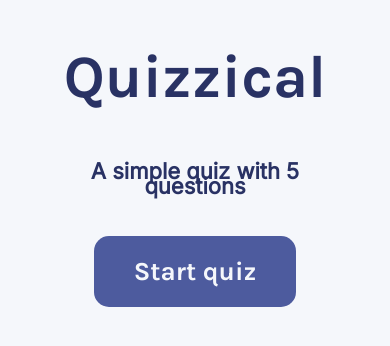
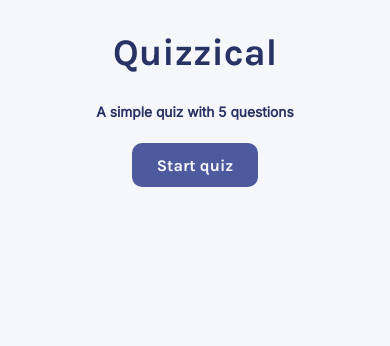
Before and after one commit to ultramarine64/quizzical, a React (Create React App) app: page / in a window 390 px wide. Shown: the top 346 px of the page. Built offline with nearby package versions, Linux system fonts and the light colour scheme; no server answers.

Commit message:
Добавить отзывчивость по ширине

```diff
--- a/src/style.css
+++ b/src/style.css
@@ -23,19 +23,19 @@ body {
 
 .quiz-title {
   font-weight: bold;
-  font-size: 60px;
-  line-height: 50px;
+  font-size: 3.75rem;
+  line-height: 3.125rem;
   color: #293264;
   text-align: center;
 }
 
 .quiz-button {
-  margin: 20px;
+  margin: 1.25rem;
   font: inherit;
   background: #4D5B9E;
-  padding: 14px 30px;
+  padding: 0.875rem 1.875rem;
   border: none;
-  border-radius: 15px;
+  border-radius: 1rem;
   font-weight: 500;
   text-align: center;
   color: #F5F7FB;
@@ -50,15 +50,15 @@ body {
 }
 
 .start-page .quiz-button {
-  padding: 20px 40px;
-  font-size: 26px;
+  padding: 1.25rem 2.5rem;
+  font-size: 1.625rem;
 }
 
 .quiz-description {
   font-family: Inter;
   font-weight: bold;
-  font-size: 22px;
-  line-height: 15px;
+  font-size: 1.375rem;
+  line-height: 1rem;
   text-align: center;
   color: #293264;
 }
@@ -69,33 +69,37 @@ body {
 }
 
 .quiz-question {
-  line-height: 30px;
+  line-height: 1.875rem;
   color: #293264;
 }
 
 .quiz-answers {
-  margin-top: 30px;
+  margin-top: 1.875rem;
   padding: 0;
   list-style-type: none;
   display: flex;
-  gap: 12px;
+  align-items: center;
+  flex-wrap: wrap;
+  gap: 0.75rem;
 }
 
 .quiz-answer {
   background: none;
   cursor: pointer;
   border: 2px solid #4D5B9E;
-  padding: 8px 20px;
-  border-radius: 20px;
+  padding: 0.5rem 1.25rem;
+  min-width: 120px;
+  max-width: 220px;
+  border-radius: 1.25rem;
   font-family: Inter;
   font-weight: 700;
-  font-size: 16px;
+  font-size: 1rem;
   text-align: center;
   color: #293264;
 }
 
 hr {
-  margin: 20px 0;
+  margin: 1.25rem 0;
   padding: 0;
   border: 1px solid #DBDEF0;
 }
@@ -103,8 +107,38 @@ hr {
 .quiz-results {
   font-family: Inter;
   font-weight: bold;
-  font-size: 18px;
-  line-height: 15px;
+  font-size: 1.125rem;
+  line-height: 1rem;
   text-align: center;
   color: #293264;
 }
+
+@media (max-width: 1200px) {
+  html {
+    font-size: 15px;
+  }
+  .quiz-container {
+    padding: 3% 15%;
+  }
+}
+
+@media (max-width: 800px) {
+  html {
+    font-size: 14px;
+  }
+  .quiz-container {
+    padding: 3% 10%;
+  }
+}
+
+@media (max-width: 600px) {
+  html {
+    font-size: 12px;
+  }
+}
+
+@media (max-width: 400px) {
+  html {
+    font-size: 10px;
+  }
+}
```
